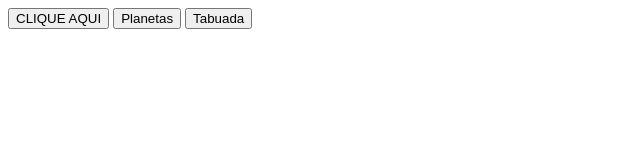
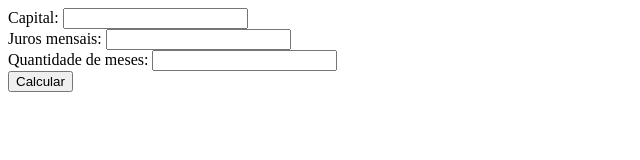
Before and after one commit to gabrielhenriqueortela/primeirog_3t, a plain HTML site: page index.html in a window 1280 px wide. Shown: the whole page, without its empty margins (0-640 px from the left). Drawn offline with Linux system fonts and the light colour scheme.

Commit message:
Update index.html

```diff
--- a/index.html
+++ b/index.html
@@ -8,8 +8,12 @@
     <script src="estudo.js"></script>
 </head>
 <body>
-    <button onclick="escreva()">CLIQUE AQUI</button>
-    <button onclick="mostraLista()">Planetas</button>
-    <button onclick="repete()"> Tabuada </button>
+
+    Capital: <input id="capital" type="text"><br>
+    Juros mensais: <input id="juros" type="text"><br>
+    Quantidade de meses: <input id="meses" type="text"><br>
+    <button onclick="total()">Calcular</button>
+
+
 </body>
 </html>
```
